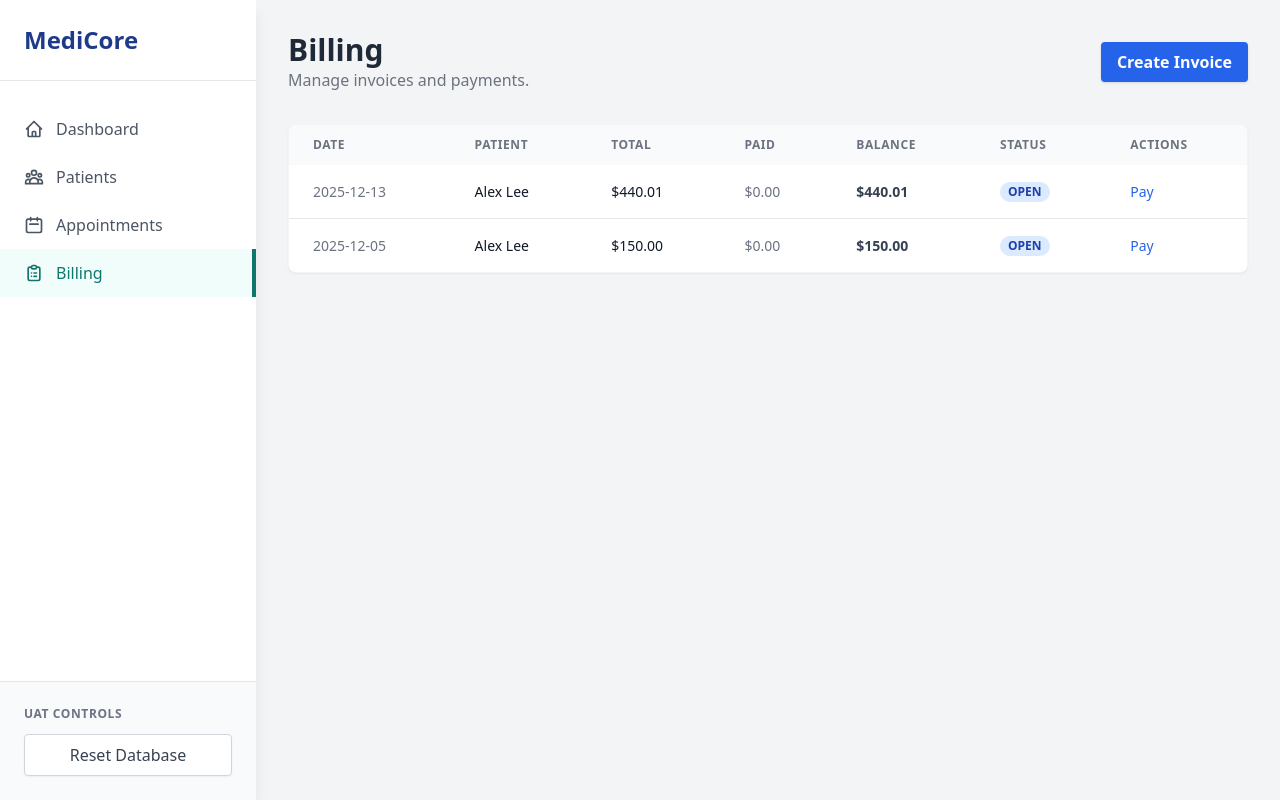
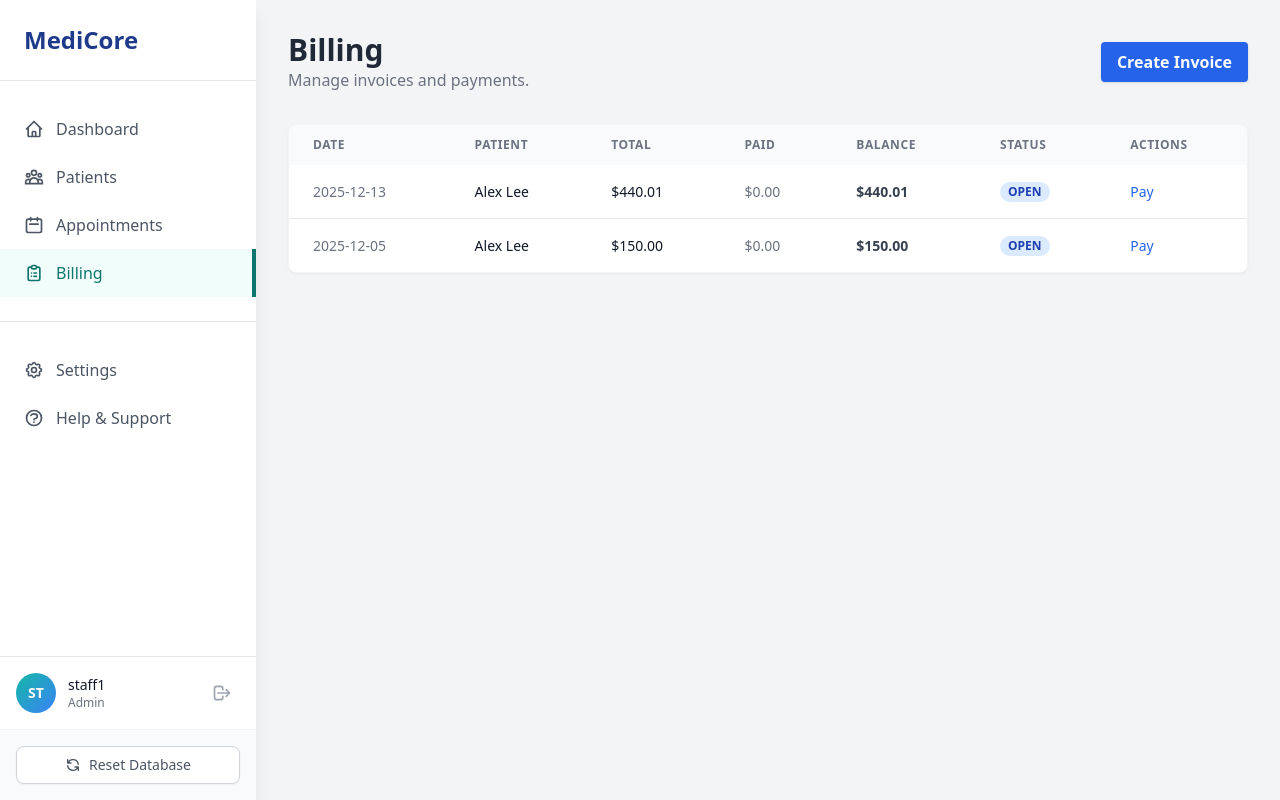
Before and after one commit to MatthewKuilan/hospital_mvp, a Flask app: page /billing in a window 1280 px wide. Run offline with Flask 3, Linux system fonts and the light colour scheme; a user stored in the database is signed in; data comes from the database, SQL or seed files in the repository; both versions use the stored data as it was after the commit; some libraries are stand-ins or nearby versions.

Commit message:
Sidebar enhancements: User profile, Settings & Help links
- Added Settings and Help links with icons
- Added user profile section at bottom with avatar initials
- Shows username and role
- Logout button in profile section
- Enhanced Reset Database button styling

```diff
--- a/templates/base.html
+++ b/templates/base.html
@@ -61,15 +61,65 @@
                     Billing
                 </a>
             </nav>
+
+            <!-- Settings & Help -->
+            <div class="mt-6 pt-6 border-t border-gray-200">
+                <a href="#"
+                    class="flex items-center gap-3 px-6 py-3 font-medium text-gray-600 hover:bg-gray-50 hover:text-gray-900 transition">
+                    <svg class="w-5 h-5" fill="none" stroke="currentColor" viewBox="0 0 24 24">
+                        <path stroke-linecap="round" stroke-linejoin="round" stroke-width="2"
+                            d="M10.325 4.317c.426-1.756 2.924-1.756 3.35 0a1.724 1.724 0 002.573 1.066c1.543-.94 3.31.826 2.37 2.37a1.724 1.724 0 001.065 2.572c1.756.426 1.756 2.924 0 3.35a1.724 1.724 0 00-1.066 2.573c.94 1.543-.826 3.31-2.37 2.37a1.724 1.724 0 00-2.572 1.065c-.426 1.756-2.924 1.756-3.35 0a1.724 1.724 0 00-2.573-1.066c-1.543.94-3.31-.826-2.37-2.37a1.724 1.724 0 00-1.065-2.572c-1.756-.426-1.756-2.924 0-3.35a1.724 1.724 0 001.066-2.573c-.94-1.543.826-3.31 2.37-2.37.996.608 2.296.07 2.572-1.065z">
+                        </path>
+                        <path stroke-linecap="round" stroke-linejoin="round" stroke-width="2"
+                            d="M15 12a3 3 0 11-6 0 3 3 0 016 0z"></path>
+                    </svg>
+                    Settings
+                </a>
+                <a href="#"
+                    class="flex items-center gap-3 px-6 py-3 font-medium text-gray-600 hover:bg-gray-50 hover:text-gray-900 transition">
+                    <svg class="w-5 h-5" fill="none" stroke="currentColor" viewBox="0 0 24 24">
+                        <path stroke-linecap="round" stroke-linejoin="round" stroke-width="2"
+                            d="M8.228 9c.549-1.165 2.03-2 3.772-2 2.21 0 4 1.343 4 3 0 1.4-1.278 2.575-3.006 2.907-.542.104-.994.54-.994 1.093m0 3h.01M21 12a9 9 0 11-18 0 9 9 0 0118 0z">
+                        </path>
+                    </svg>
+                    Help & Support
+                </a>
+            </div>
         </div>
 
-        <!-- UAT Controls -->
-        <div class="p-6 bg-gray-50 border-t border-gray-200">
-            <h3 class="text-xs font-semibold text-gray-500 uppercase tracking-wider mb-3">UAT Controls</h3>
-            <a href="{{ url_for('debug_reset') }}"
-                class="block w-full text-center bg-white border border-gray-300 text-gray-700 font-medium py-2 rounded shadow-sm hover:bg-gray-50 hover:text-red-600 transition duration-150">
-                Reset Database
-            </a>
+        <!-- User Profile Section -->
+        <div class="border-t border-gray-200">
+            <div class="p-4 flex items-center gap-3">
+                <div
+                    class="w-10 h-10 rounded-full bg-gradient-to-br from-teal-500 to-blue-500 flex items-center justify-center text-white font-bold text-sm">
+                    {{ current_user.username[:2]|upper }}
+                </div>
+                <div class="flex-1 min-w-0">
+                    <p class="text-sm font-medium text-gray-900 truncate">{{ current_user.username }}</p>
+                    <p class="text-xs text-gray-500">{{ current_user.role }}</p>
+                </div>
+                <a href="{{ url_for('logout') }}"
+                    class="p-2 text-gray-400 hover:text-red-500 hover:bg-red-50 rounded-full transition" title="Logout">
+                    <svg class="w-5 h-5" fill="none" stroke="currentColor" viewBox="0 0 24 24">
+                        <path stroke-linecap="round" stroke-linejoin="round" stroke-width="2"
+                            d="M17 16l4-4m0 0l-4-4m4 4H7m6 4v1a3 3 0 01-3 3H6a3 3 0 01-3-3V7a3 3 0 013-3h4a3 3 0 013 3v1">
+                        </path>
+                    </svg>
+                </a>
+            </div>
+
+            <!-- UAT Controls (Dev Only) -->
+            <div class="p-4 bg-gray-50 border-t border-gray-100">
+                <a href="{{ url_for('debug_reset') }}"
+                    class="flex items-center justify-center gap-2 w-full text-center bg-white border border-gray-300 text-gray-600 text-sm font-medium py-2 rounded-lg shadow-sm hover:bg-red-50 hover:text-red-600 hover:border-red-200 transition">
+                    <svg class="w-4 h-4" fill="none" stroke="currentColor" viewBox="0 0 24 24">
+                        <path stroke-linecap="round" stroke-linejoin="round" stroke-width="2"
+                            d="M4 4v5h.582m15.356 2A8.001 8.001 0 004.582 9m0 0H9m11 11v-5h-.581m0 0a8.003 8.003 0 01-15.357-2m15.357 2H15">
+                        </path>
+                    </svg>
+                    Reset Database
+                </a>
+            </div>
         </div>
     </aside>
 
```
Also changed, not shown: hms.db.
